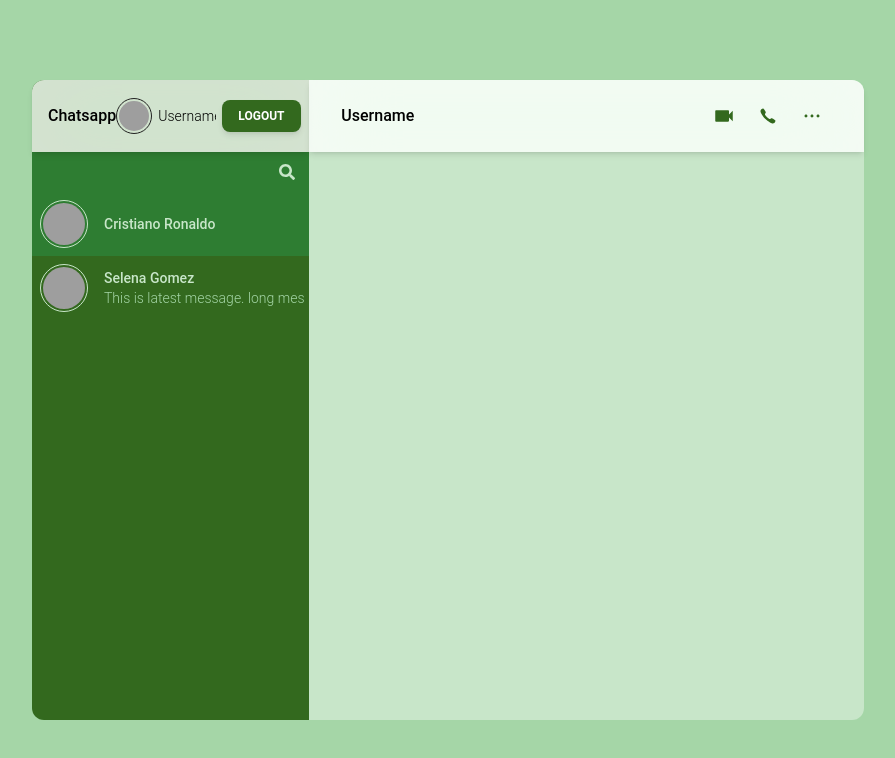
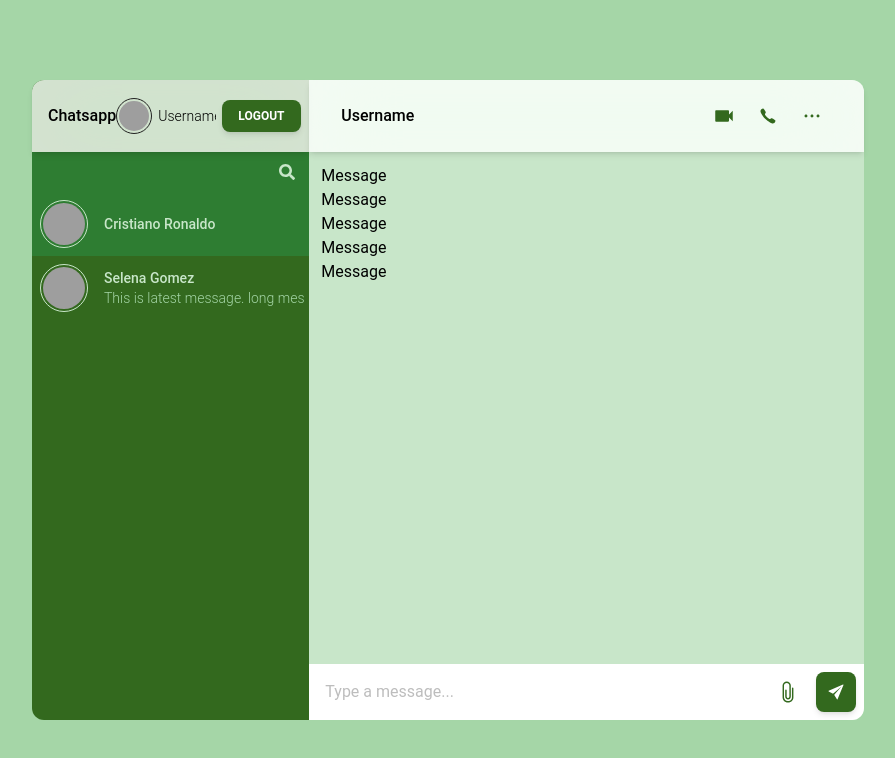
Before and after one commit to faisalyudiansah/realtime-chat-react-firebase, a React (Vite) app: page / in a window 1280 px wide. Shown: the top 758 px of the page, without its empty margins (192-1087 px from the left). Built offline with nearby package versions, Linux system fonts and the light colour scheme; grey boxes are pictures that could not be loaded.

Commit message:
feat: input message

```diff
--- a/src/components/Chat.jsx
+++ b/src/components/Chat.jsx
@@ -1,10 +1,14 @@
 import React from 'react'
 import NavbarChat from './NavbarChat'
+import Messages from './Messages'
+import InputMessage from './InputMessage'
 
 const Chat = () => {
   return (
-    <div className='w-2/3 bg-green-100 rounded-r-xl'>
+    <div className='w-2/3 bg-green-100 rounded-r-xl flex flex-col'>
       <NavbarChat />
+      <Messages />
+      <InputMessage />
     </div>
   )
 }
--- /dev/null
+++ b/src/components/InputMessage.jsx
@@ -0,0 +1,30 @@
+import React from 'react'
+import { IconButton } from "@material-tailwind/react";
+import { IoIosAttach, IoIosSend } from "react-icons/io"
+
+const InputMessage = () => {
+	return (
+		<div className='p-2 bg-white flex items-center gap-2 rounded-e-xl rounded-t-none'>
+			<input
+				type="text"
+				placeholder='Type a message...'
+				className='w-full focus:outline-none pl-2'
+			/>
+			<div className='flex items-center gap-4'>
+				<input
+					type='file'
+					style={{ display: 'none' }}
+					id='fileInput'
+				/>
+				<label htmlFor="fileInput" className='flex items-center gap-4 cursor-pointer'>
+					<IoIosAttach className='text-2xl text-light-green-900 hover:text-light-green-800' />
+				</label>
+				<IconButton className='bg-light-green-900 hover:bg-light-green-800'>
+					<IoIosSend className="text-xl text-white" />
+				</IconButton >
+			</div>
+		</div>
+	)
+}
+
+export default InputMessage
--- /dev/null
+++ b/src/components/Messages.jsx
@@ -0,0 +1,16 @@
+import React from 'react'
+import Message from './Message'
+
+const Messages = () => {
+  return (
+    <div className='p-3 flex-1 overflow-y-auto'>
+      <Message />
+      <Message />
+      <Message />
+      <Message />
+      <Message />
+    </div>
+  )
+}
+
+export default Messages
```
